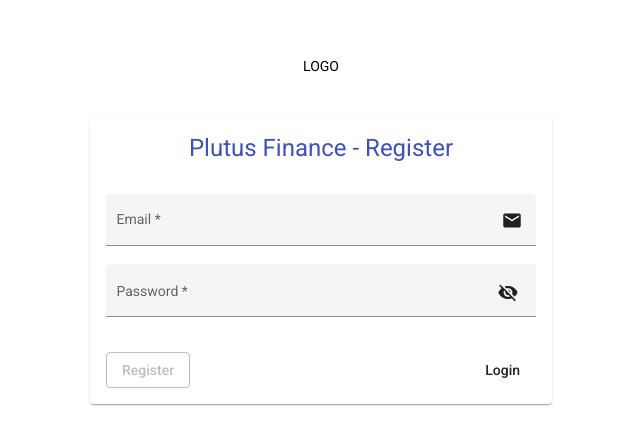
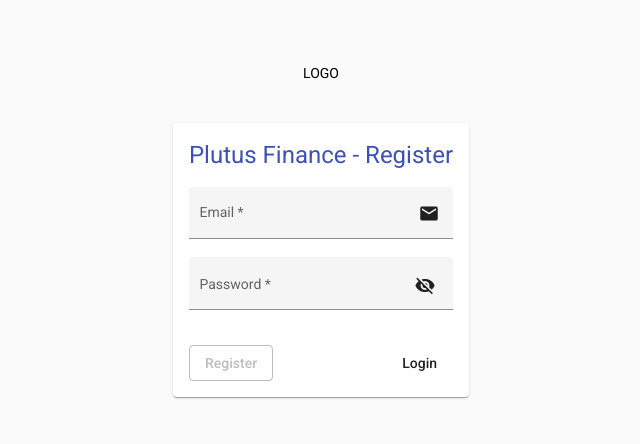
Before and after one commit to icatalin201/Plutus-Frontend, an Angular app: page /register in a window 1280 px wide. Shown: the part 180-624 px from the top of the page, without its empty margins (319-959 px from the left). Built offline with nearby package versions, Linux system fonts and the light colour scheme.

Commit message:
update register form

```diff
--- a/src/app/app.component.scss
+++ b/src/app/app.component.scss
@@ -0,0 +1,4 @@
+.component {
+  background-color: #fafafa;
+  min-height: 100vh;
+}
--- a/src/app/modules/register/register.component.html
+++ b/src/app/modules/register/register.component.html
@@ -8,14 +8,14 @@
         </mat-card-title>
         <mat-card-content>
             <form [formGroup]="requestForm">
-                <div class="register-user flex row wrap pt-1" formGroupName="user">
-                    <mat-form-field appearance="fill" class="flex-10">
+                <div formGroupName="user">
+                    <mat-form-field appearance="fill" class="register-field">
                         <mat-label>Email</mat-label>
                         <input formControlName="email" required matInput type="email" name="email">
                         <mat-icon matSuffix>email</mat-icon>
                         <mat-error>Enter a valid email</mat-error>
                     </mat-form-field>
-                    <mat-form-field appearance="fill" class="flex-10">
+                    <mat-form-field appearance="fill" class="register-field">
                         <mat-label>Password</mat-label>
                         <input formControlName="password" required matInput [type]="hidePassword ? 'password' : 'text'" name="password">
                         <button mat-icon-button matSuffix
--- a/src/app/modules/register/register.component.scss
+++ b/src/app/modules/register/register.component.scss
@@ -25,5 +25,9 @@ $color-primary: #3f51b5;
             text-align: center;
             color: $color-primary;
         }
+
+        .register-field {
+          display: block;
+        }
     }
 }
```
